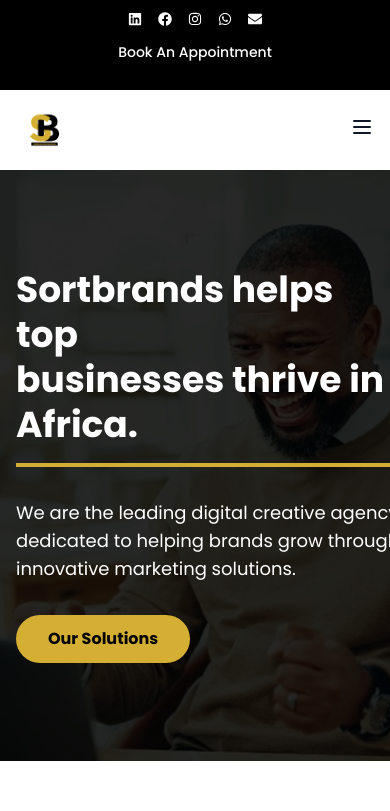
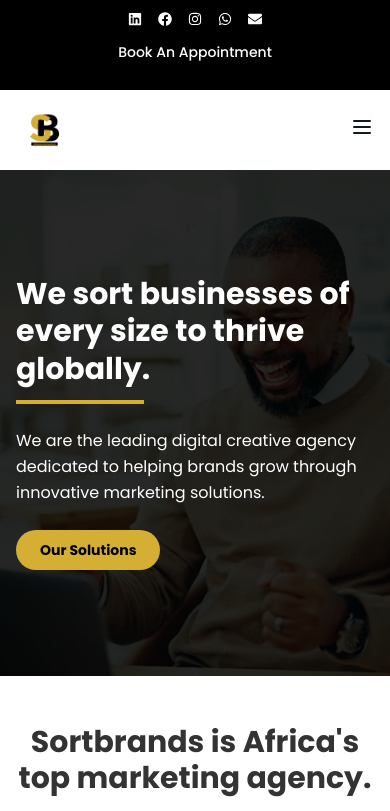
Before and after one commit to CardenDante/sort-brand, a Next.js app: page / in a window 390 px wide. Shown: the top 811 px of the page. Built offline with nearby package versions, Linux system fonts and the light colour scheme.

Commit message:
fix: update Hero component title and enhance responsive design elements

```diff
--- a/src/app/page.tsx
+++ b/src/app/page.tsx
@@ -13,7 +13,7 @@
   return (
     <>
       <Hero
-        title="Sortbrands helps top businesses thrive in Africa."
+        title="We sort businesses of every size to thrive globally."
         subtitle="We are the leading digital creative agency dedicated to helping brands grow through innovative marketing solutions."
         buttonText="Our Solutions"
         buttonLink="/solutions"
--- a/src/components/Hero.tsx
+++ b/src/components/Hero.tsx
@@ -11,14 +11,14 @@
 }
 
 const Hero = ({
-  title = "Sortbrands helps top businesses thrive in Africa.",
+  title = "We sort businesses of every size to thrive globally.",
   subtitle = "We are the leading digital creative agency dedicated to helping brands grow through innovative marketing solutions.",
   buttonText = "Our Solutions",
   buttonLink = "/solutions",
   backgroundImage = "/images/hero-bg.jpg"
 }: HeroProps) => {
   return (
-    <section className="relative h-[70vh] bg-black">
+    <section className="relative h-[60vh] sm:h-[70vh] bg-black">
       {/* Background image with black overlay effect */}
       <div className="absolute inset-0 z-0">
         <Image
@@ -34,27 +34,27 @@
       </div>
 
       {/* Content container */}
-      <div className="relative z-10 container mx-auto px-4 h-full flex items-center">
-        <div className="max-w-4xl">
-          {/* Two-line title styling like in the reference */}
-          <h1 className="text-4xl md:text-5xl lg:text-6xl text-white font-bold leading-tight">
-            Sortbrands helps top
-            <br />
-            businesses thrive in Africa.
+      <div className="relative z-10 container mx-auto px-4 sm:px-6 lg:px-8 h-full flex items-center">
+        <div className="w-full max-w-4xl">
+          {/* Responsive title with proper line breaks */}
+          <h1 className="text-3xl sm:text-4xl md:text-5xl lg:text-6xl text-white font-bold leading-tight">
+            <span className="block sm:inline">We sort businesses of</span>
+            <br className="hidden sm:block" />
+            <span className="block sm:inline"> every size to thrive globally.</span>
           </h1>
 
-          {/* Gold underline accent - positioned like the red one in the reference */}
-          <div className="relative w-96 h-1 bg-[#D4AF34] mt-4 mb-8"></div>
+          {/* Responsive gold underline accent */}
+          <div className="w-32 sm:w-48 md:w-64 lg:w-96 h-1 bg-[#D4AF34] mt-3 sm:mt-4 mb-6 sm:mb-8"></div>
 
           {subtitle && (
-            <p className="text-lg text-white mb-8 max-w-2xl">
+            <p className="text-base sm:text-lg text-white mb-6 sm:mb-8 max-w-full sm:max-w-2xl leading-relaxed">
               {subtitle}
             </p>
           )}
 
           <Link
             href={buttonLink}
-            className="inline-block bg-[#D4AF34] text-black font-bold px-8 py-3 rounded-full hover:bg-opacity-90 transition duration-300"
+            className="inline-block bg-[#D4AF34] text-black font-bold px-6 sm:px-8 py-2.5 sm:py-3 rounded-full hover:bg-opacity-90 transition duration-300 text-sm sm:text-base"
           >
             {buttonText}
           </Link>
```
